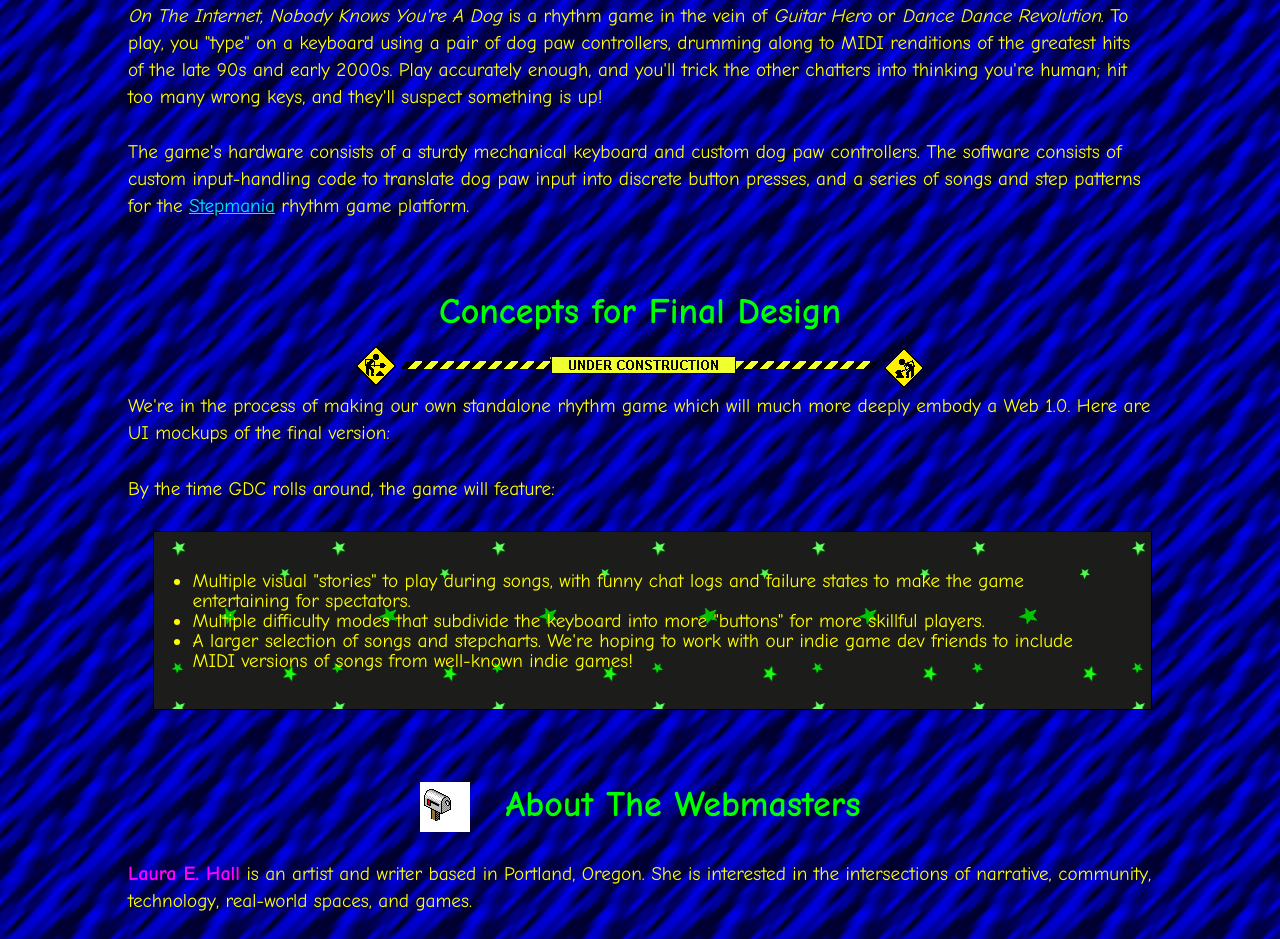
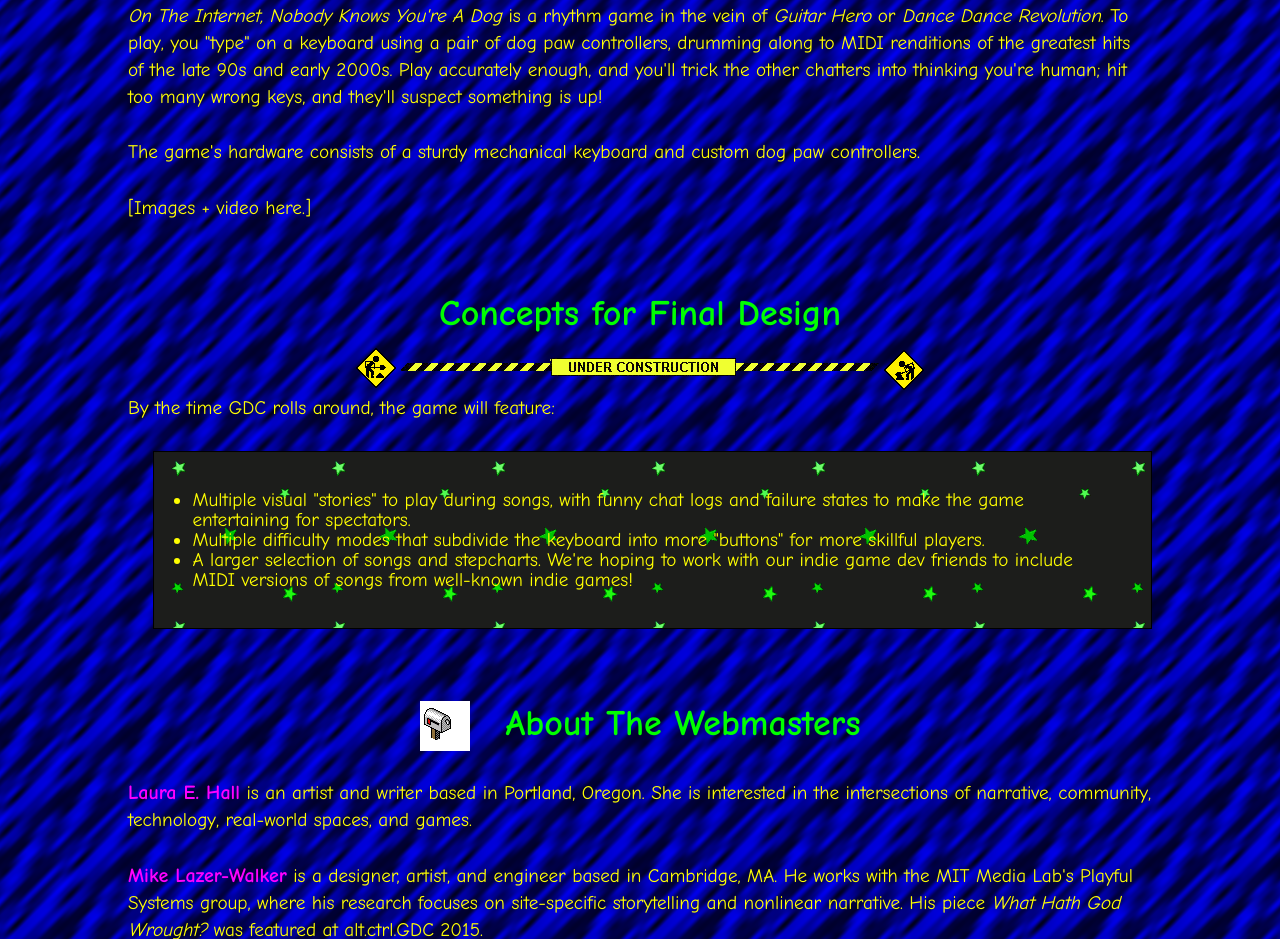
Before and after one commit to lazerwalker/doginternet, a plain HTML site: page index.html in a window 1280 px wide. Shown: the part 885-1824 px from the top of the page. Drawn offline with Linux system fonts and the light colour scheme.

Commit message:
Rearrange a bit

```diff
--- a/index.html
+++ b/index.html
@@ -106,15 +106,16 @@
   <img src="img/hamu.gif">
 </center>
 
-<p><em>On The Internet, Nobody Knows You're A Dog</em> is a rhythm game in the vein of <em>Guitar Hero</em> or <em>Dance Dance Revolution</em>. To play, you "type" on a keyboard using a pair of dog paw controllers, drumming along to MIDI renditions of the greatest hits of the late 90s and early 2000s. Play accurately enough, and you'll trick the other chatters into thinking you're human; hit too many wrong keys, and they'll suspect something is up!</p>
+<p><em>On The Internet, Nobody Knows You're A Dog</em> is a rhythm game in the vein of <em>Guitar Hero</em> or <em>Dance Dance Revolution</em>. To play, you "type" on a keyboard using a pair of  dog paw controllers, drumming along to MIDI renditions of the greatest hits of the late 90s and early 2000s. Play accurately enough, and you'll trick the other chatters into thinking you're human; hit too many wrong keys, and they'll suspect something is up!</p>
 
-<p>The game's hardware consists of a sturdy mechanical keyboard and custom dog paw controllers. The software consists of custom input-handling code to translate dog paw input into discrete button presses, and a series of songs and step patterns for the <a href="http://stepmania.com">Stepmania</a> rhythm game platform.</p>
+<p>The game's hardware consists of a sturdy mechanical keyboard and custom dog paw controllers.</p>
+
+<p>[Images + video here.]</p>
+
 
 <center><h2>Concepts for Final Design</h2></center>
 
 <center><img src="img/test/construction.gif"></center>
-
-<p>We're in the process of making our own standalone rhythm game which will much more deeply embody a Web 1.0. Here are UI mockups of the final version:</p>
 
 <p>By the time GDC rolls around, the game will feature:</p>
 
```
